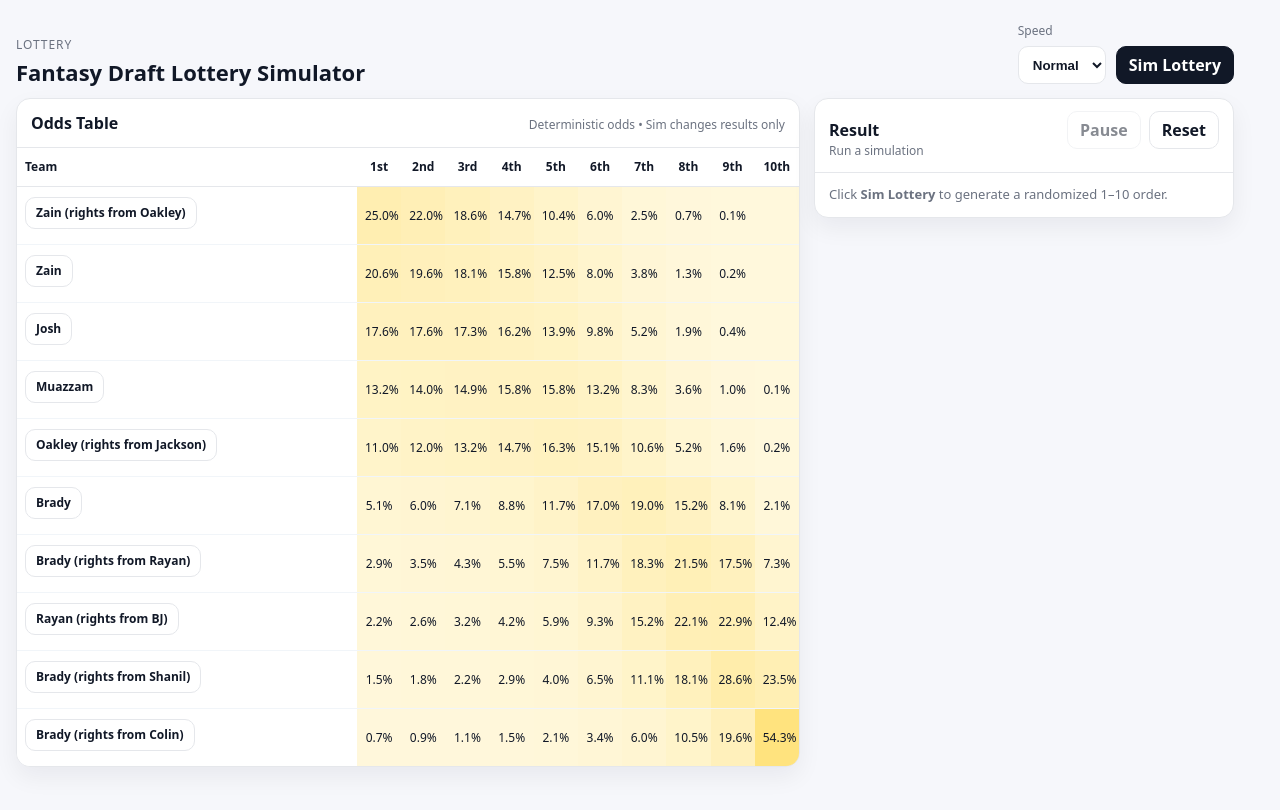
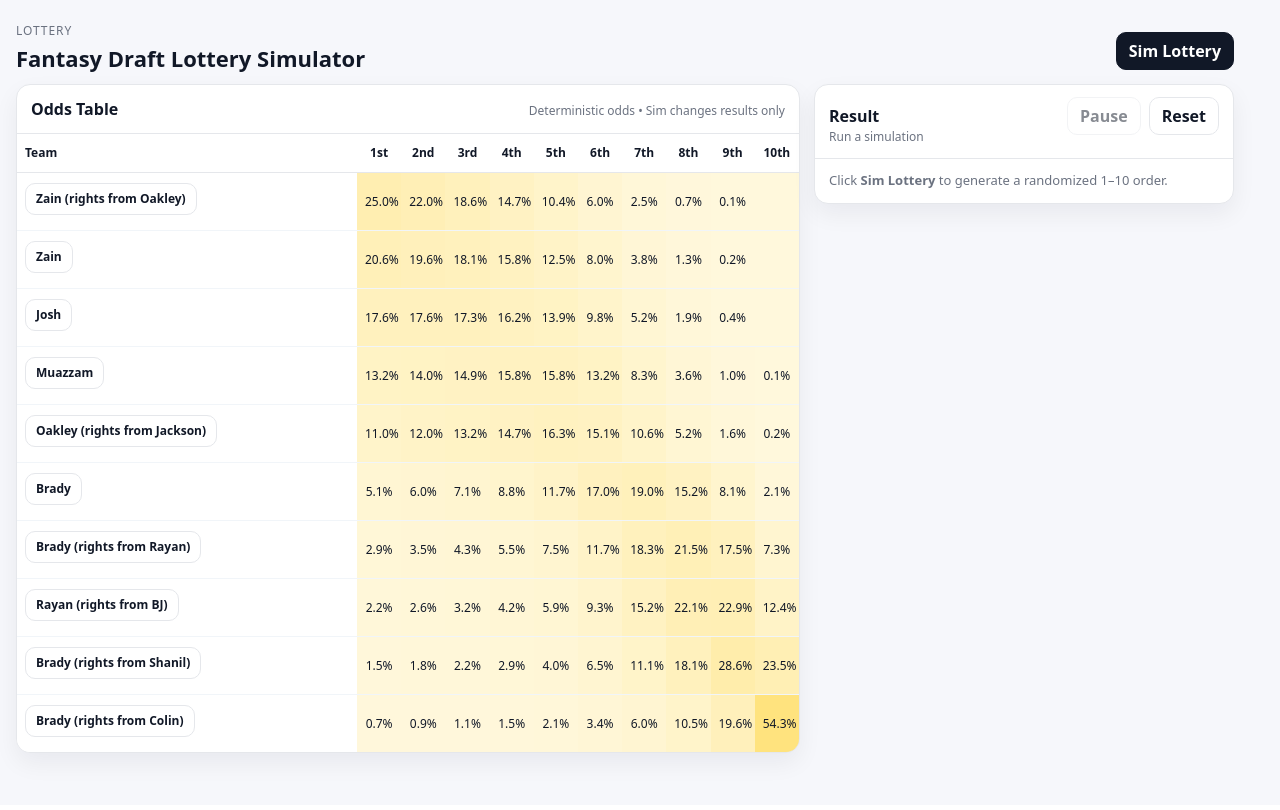
Before and after one commit to cpb09e-source/fantasy-lottery, a React (Vite) app: page / in a window 1280 px wide. Shown: the top 810 px of the page. Built offline with nearby package versions, Linux system fonts and the light colour scheme; a web font is replaced by a local one.

Commit message:
Update UI

```diff
--- a/src/App.jsx
+++ b/src/App.jsx
@@ -96,7 +96,7 @@ export default function App() {
   // Projected pick = odds-table row order
   const projectedPickByTeam = useMemo(() => LOTTERY_TEAMS.map((_, i) => i + 1), []);
 
-  const [speedMs, setSpeedMs] = useState(1500);
+const speedMs = 1500; // fixed reveal speed
 
   const [order, setOrder] = useState(null);
   const [revealFromBackCount, setRevealFromBackCount] = useState(0);
@@ -104,20 +104,7 @@ export default function App() {
 
   const timerRef = useRef(null);
 
-  useEffect(() => {
-    try {
-      const saved = JSON.parse(localStorage.getItem(LS_KEY) || "null");
-      if (saved && typeof saved.speedMs === "number") setSpeedMs(saved.speedMs);
-    } catch {
-      // ignore
-    }
-  }, []);
-
-  useEffect(() => {
-    localStorage.setItem(LS_KEY, JSON.stringify({ speedMs }));
-  }, [speedMs]);
-
-  function clearTimer() {
+ function clearTimer() {
     if (timerRef.current) {
       clearInterval(timerRef.current);
       timerRef.current = null;
@@ -199,18 +186,6 @@ export default function App() {
         </div>
 
         <div className="controls">
-          <div className="control">
-            <label className="label">Speed</label>
-            <select
-              className="select"
-              value={speedMs}
-              onChange={(e) => setSpeedMs(Number(e.target.value))}
-            >
-              <option value={1500}>Normal</option>
-              <option value={2200}>Slow</option>
-            </select>
-          </div>
-
           <button className="btn primary" onClick={onSimLottery}>
             Sim Lottery
           </button>
```
